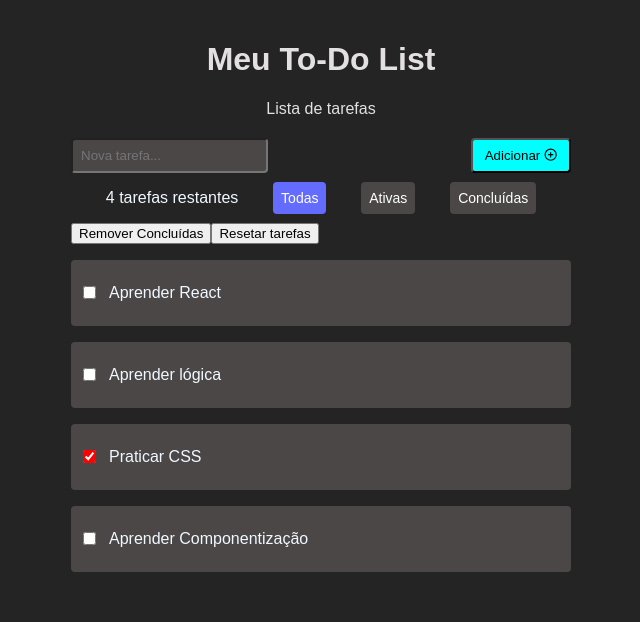
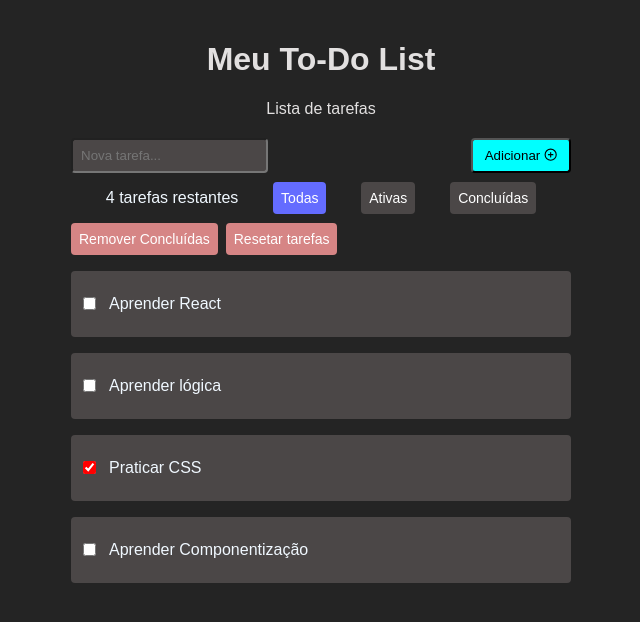
Before and after one commit to polyanetuag/todo-list, a React (Vite) app: page / in a window 1280 px wide. Shown: the top 622 px of the page, without its empty margins (319-959 px from the left). Built offline with nearby package versions, Linux system fonts and the light colour scheme.

Commit message:
feat: add styling for action buttons in localStorage section

```diff
--- a/src/componentes/TaskList/styles.css
+++ b/src/componentes/TaskList/styles.css
@@ -36,3 +36,14 @@
     align-items: center;
 
 }
+
+.action-localstorage button {
+    padding: 8px;
+    margin-right: 8px;
+    border-radius: 4px;
+    background: rgb(214, 133, 133);
+    color: white;
+    border: none;
+    cursor: pointer;
+    font-size: 14px;
+}
```
